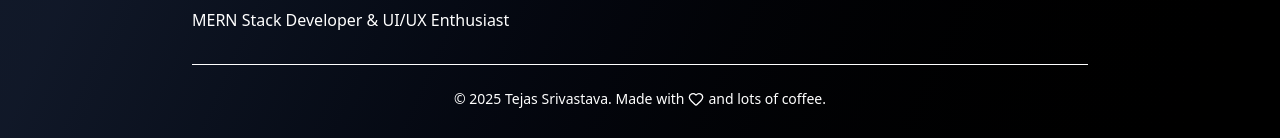
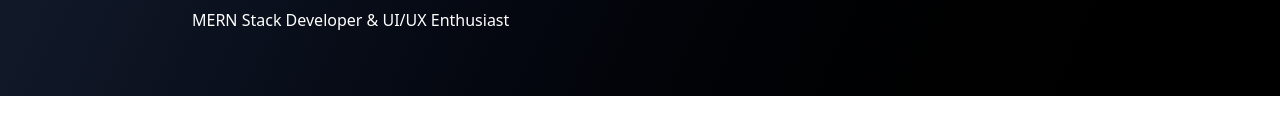
Before and after one commit to Tejas24003/Tejas_portfolio-, a React (Vite) app: page / in a window 1280 px wide. Shown: the part 2688-2826 px from the top of the page. After the commit the page ends 2784 px from the top, so only its background shows below. Built offline with nearby package versions, Linux system fonts and the light colour scheme.

Commit message:
Update Footer.jsx

```diff
--- a/src/Components/Footer.jsx
+++ b/src/Components/Footer.jsx
@@ -40,14 +40,7 @@ const Footer = () => {
           </div>
         </div>
 
-        {/* Bottom section - Copyright */}
-        <div className="text-center pt-6 border-t border-footer-border">
-          <p className="text-sm text-footer-muted flex items-center justify-center gap-1 flex-wrap">
-            © 2025 Tejas Srivastava. Made with{" "}
-            <Heart className="w-4 h-4 text-footer-heart fill-footer-heart hover:text-red-500 animate-pulse" />{" "}
-            and lots of coffee.
-          </p>
-        </div>
+
       </div>
     </footer>
   );
```
